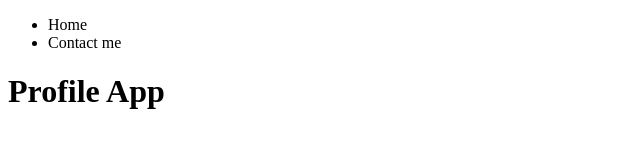
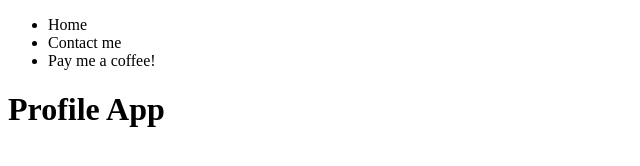
Before and after one commit to karlaevelize/nov-cohort-branches, a plain HTML site: page index.html in a window 1280 px wide. Shown: the whole page, without its empty margins (0-640 px from the left). Drawn offline with Linux system fonts and the light colour scheme.

Commit message:
Add new link to nav bar

```diff
--- a/index.html
+++ b/index.html
@@ -11,6 +11,7 @@
       <ul>
         <li>Home</li>
         <li>Contact me</li>
+        <li>Pay me a coffee!</li>
       </ul>
     </nav>
   </div>
```
